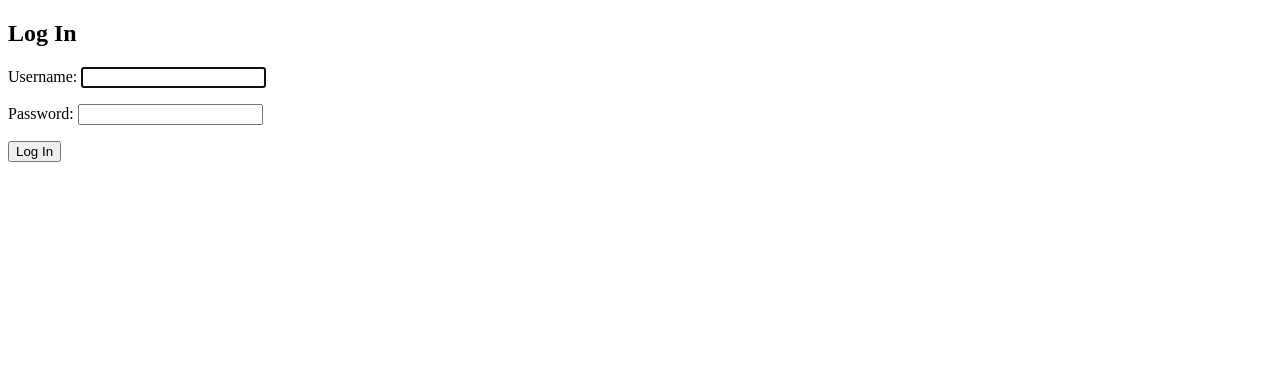
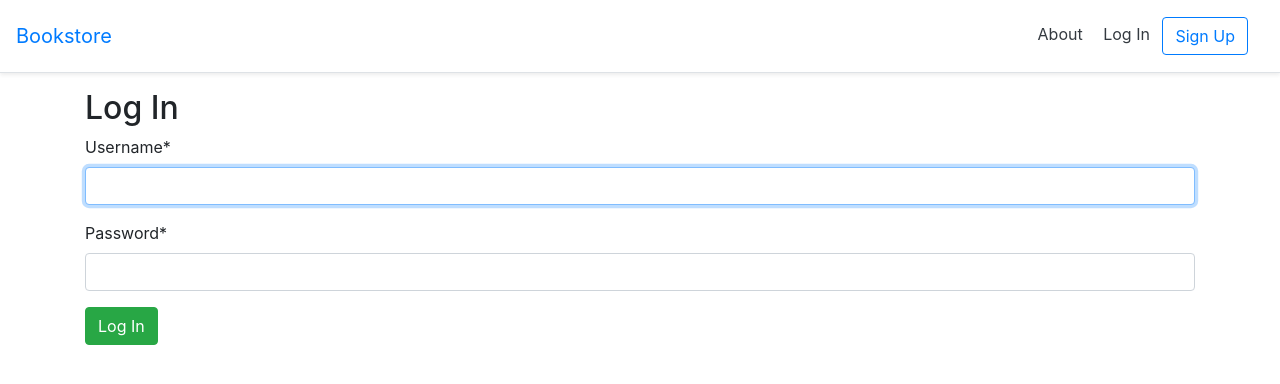
Before and after one commit to jdklueber/django_for_professionals_bookstore, a Django app: page /accounts/login/ in a window 1280 px wide. Shown: the top 384 px of the page. Run offline with Django 3.2, Linux system fonts and the light colour scheme; some libraries are stand-ins or nearby versions.

Commit message:
Added about page, static file handling, and bootstrapification

```diff
--- a/pages/urls.py
+++ b/pages/urls.py
@@ -1,6 +1,7 @@
 from django.urls import path
-from .views import HomePageView
+from .views import HomePageView, AboutPageView
 
 urlpatterns = [
-    path("", HomePageView.as_view(), name="home")
+    path("", HomePageView.as_view(), name="home"),
+    path("about", AboutPageView.as_view(), name="about"),
 ]
--- a/pages/views.py
+++ b/pages/views.py
@@ -2,3 +2,6 @@ from django.views.generic import TemplateView
 
 class HomePageView(TemplateView):
     template_name = "home.html"
+
+class AboutPageView(TemplateView):
+    template_name = "about.html"
--- /dev/null
+++ b/static/css/base.css
@@ -0,0 +1,3 @@
+h1 {
+    color: red;
+}
--- /dev/null
+++ b/static/js/base.js
@@ -0,0 +1 @@
+console.log("Hello js");
--- a/templates/_base.html
+++ b/templates/_base.html
@@ -1,14 +1,39 @@
+{% load static %}
 <!DOCTYPE html>
 <html>
 <head>
-    <meta charset="utf-8"/>
-    <title>{% block title %}Book Store{% endblock title %}</title>
+  <meta charset="utf-8">
+  <title>{% block title %}Bookstore{% endblock title %}</title>
+  <meta name="viewport" content="width=device-width, initial-scale=1, shrink-to-fit=no">
+  <link rel="stylesheet" href="https://stackpath.bootstrapcdn.com/bootstrap/4.3.1/css/bootstrap.min.css" integrity="sha384-ggOyR0iXCbMQv3Xipma34MD+dH/1fQ784/j6cY/iJTQUOhcWr7x9JvoRxT2MZw1T" crossorigin="anonymous">
+  <link rel="stylesheet" href="{% static 'css/base.css' %}">
 </head>
-    <div class="container">
-        {% block content %}
-        {% endblock content %}
+<body>
+  <header>
+    <!-- Fixed navbar -->
+    <div class="d-flex flex-column flex-md-row align-items-center p-3 px-md-4\
+     mb-3 bg-white border-bottom shadow-sm">
+      <a href="{% url 'home' %}" class="navbar-brand my-0 mr-md-auto font-weight-normal">Bookstore</a>
+      <nav class="my-2 my-md-0 mr-md-3">
+        <a class="p-2 text-dark" href="{% url 'about' %}">About</a>
+        {% if user.is_authenticated %}
+          <a class="p-2 text-dark" href="{% url 'logout' %}">Log Out</a>
+        {% else %}
+          <a class="p-2 text-dark" href="{% url 'login' %}">Log In</a>
+          <a class="btn btn-outline-primary"
+            href="{% url 'signup' %}">Sign Up</a>
+        {% endif %}
+      </nav>
     </div>
-<body>
+  </header>
+  <div class="container">
+    {% block content %}
+    {% endblock content %}
+  </div>
+  <!-- JavaScript -->
+  <!-- jQuery first, then Popper.js, then Bootstrap JS -->
+  <script src="https://code.jquery.com/jquery-3.3.1.min.js" crossorigin="anonymous"></script>
+  <script src="https://cdnjs.cloudflare.com/ajax/libs/popper.js/1.14.7/umd/popper.min.js" integrity="sha384-UO2eT0CpHqdSJQ6hJty5KVphtPhzWj9WO1clHTMGa3JDZwrnQq4sF86dIHNDz0W1" crossorigin="anonymous"></script>
+  <script src="https://stackpath.bootstrapcdn.com/bootstrap/4.3.1/js/bootstrap.min.js" integrity="sha384-JjSmVgyd0p3pXB1rRibZUAYoIIy6OrQ6VrjIEaFf/nJGzIxFDsf4x0xIM+B07jRM" crossorigin="anonymous"></script>
 </body>
-
 </html>
--- a/templates/registration/login.html
+++ b/templates/registration/login.html
@@ -1,4 +1,5 @@
 {% extends '_base.html' %}
+{% load crispy_forms_tags %}
 
 {% block title %}
     Log In
@@ -8,7 +9,7 @@
 <h2>Log In</h2>
 <form method='post'>
 {% csrf_token %}
-{{ form.as_p }}
-<button type="submit">Log In</button>
+{{ form|crispy }}
+<button class="btn btn-success" type="submit">Log In</button>
 </form>
 {% endblock content %}
--- a/templates/signup.html
+++ b/templates/signup.html
@@ -1,4 +1,5 @@
 {% extends '_base.html' %}
+{% load crispy_forms_tags %}
 
 {% block title %}
 Sign Up
@@ -7,7 +8,7 @@ Sign Up
 {% block content %}
 <form method="post">
 {% csrf_token %}
-{{ form.as_p }}
-<button type="submit">Sign Up</button>
+{{ form|crispy }}
+<button class="btn btn-success" type="submit">Sign Up</button>
 </form>
 {% endblock content %}
```
Also changed, not shown: books_project/settings.py (+12 -0 lines), pages/tests.py (+19 -4 lines), templates/about.html (added, +9 -0 lines), 4 other files.
